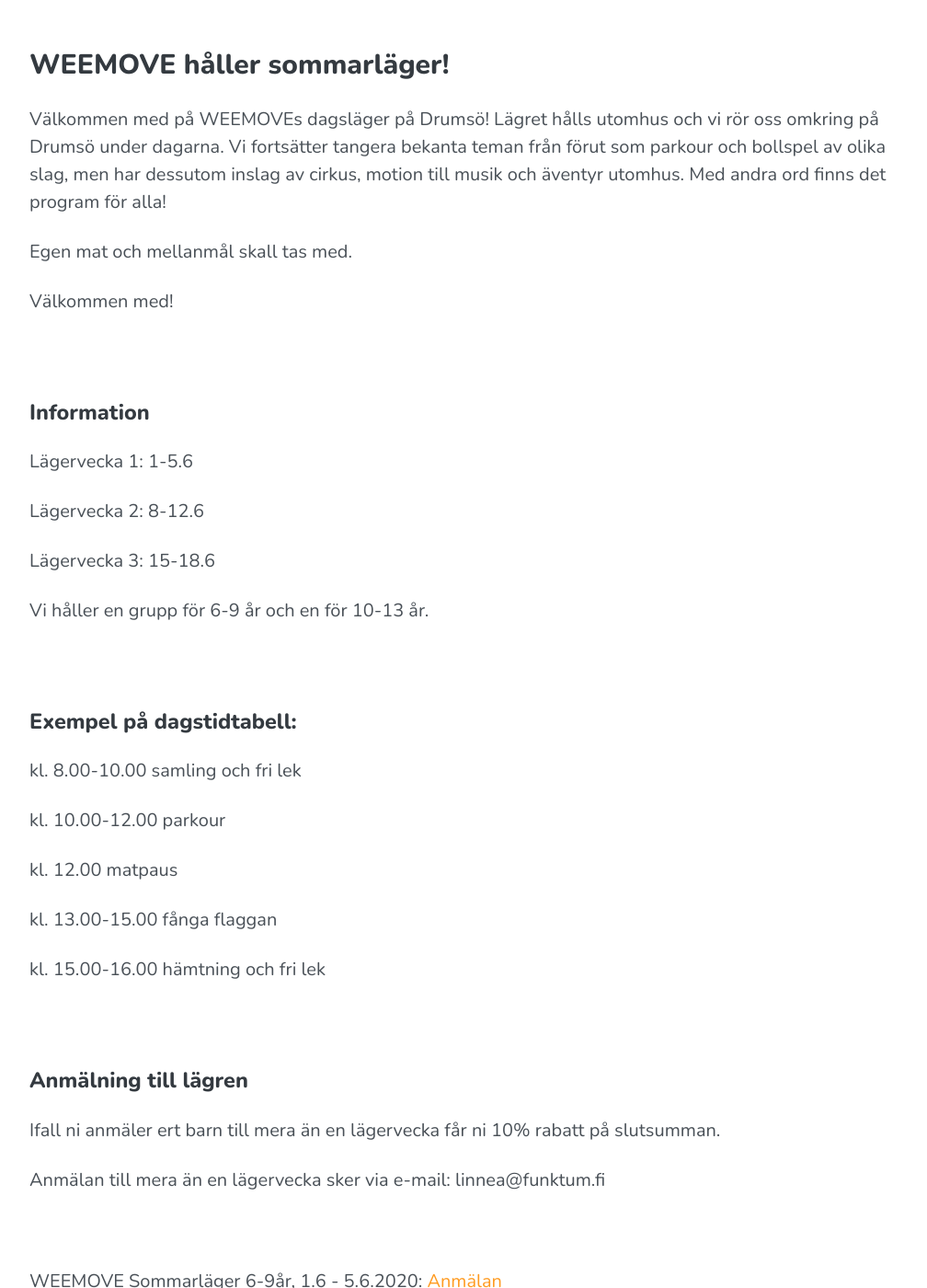
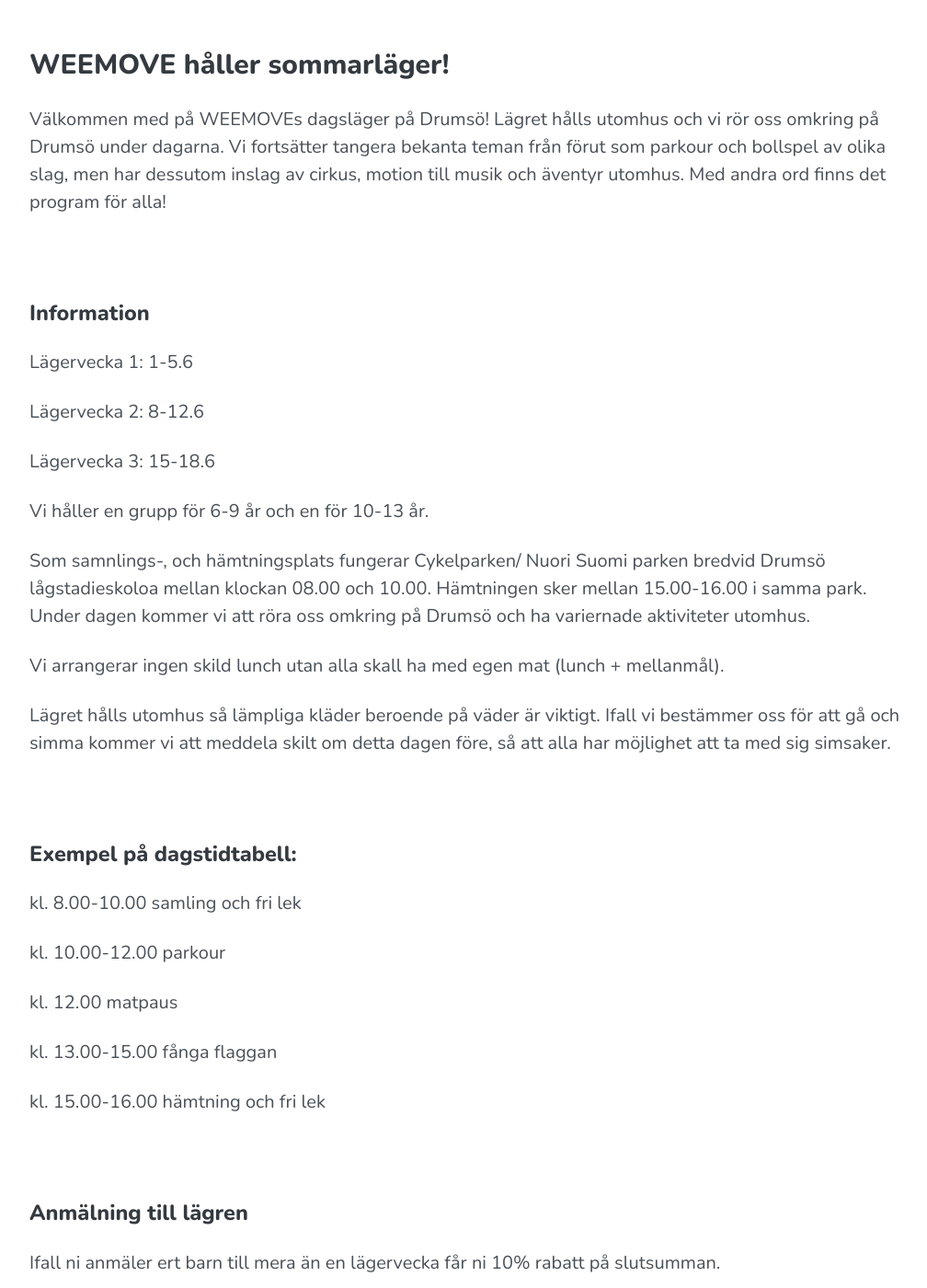
Before and after one commit to Funktum/weemove, a Jekyll site: the page built from _pages/dagslager.md, in a window 1280 px wide and 1400 px high, scrolled down 733 px. Shown: the whole window at 92% size, without its empty margins (128-1136 px from the left). Built offline with Jekyll 4.4.1, drawn with Linux system fonts in a browser that asks for light colours; a script that is not in the unit is left out.

Commit message:
Update dagslager.md

```diff
--- a/_pages/dagslager.md
+++ b/_pages/dagslager.md
@@ -9,9 +9,6 @@
 ## WEEMOVE håller sommarläger!
 Välkommen med på WEEMOVEs dagsläger på Drumsö! Lägret hålls utomhus och vi rör oss omkring på Drumsö under dagarna. Vi fortsätter tangera bekanta teman från förut som parkour och bollspel av olika slag, men har dessutom inslag av cirkus, motion till musik och äventyr utomhus. Med andra ord finns det program för alla!
 
-Egen mat och mellanmål skall tas med.
-
-Välkommen med!
 
 ---
 
@@ -24,6 +21,12 @@
 Lägervecka 3: 15-18.6
 
 Vi håller en grupp för 6-9 år och en för 10-13 år.
+
+Som samnlings-, och hämtningsplats fungerar Cykelparken/ Nuori Suomi parken bredvid Drumsö lågstadieskoloa mellan klockan 08.00 och 10.00. Hämtningen sker mellan 15.00-16.00 i samma park. Under dagen kommer vi att röra oss omkring på Drumsö och ha variernade aktiviteter utomhus.
+
+Vi arrangerar ingen skild lunch utan alla skall ha med egen mat (lunch + mellanmål).
+
+Lägret hålls utomhus så lämpliga kläder beroende på väder är viktigt. Ifall vi bestämmer oss för att gå och simma kommer vi att meddela skilt om detta dagen före, så att alla har möjlighet att ta med sig simsaker.
 
 ---
 
```
